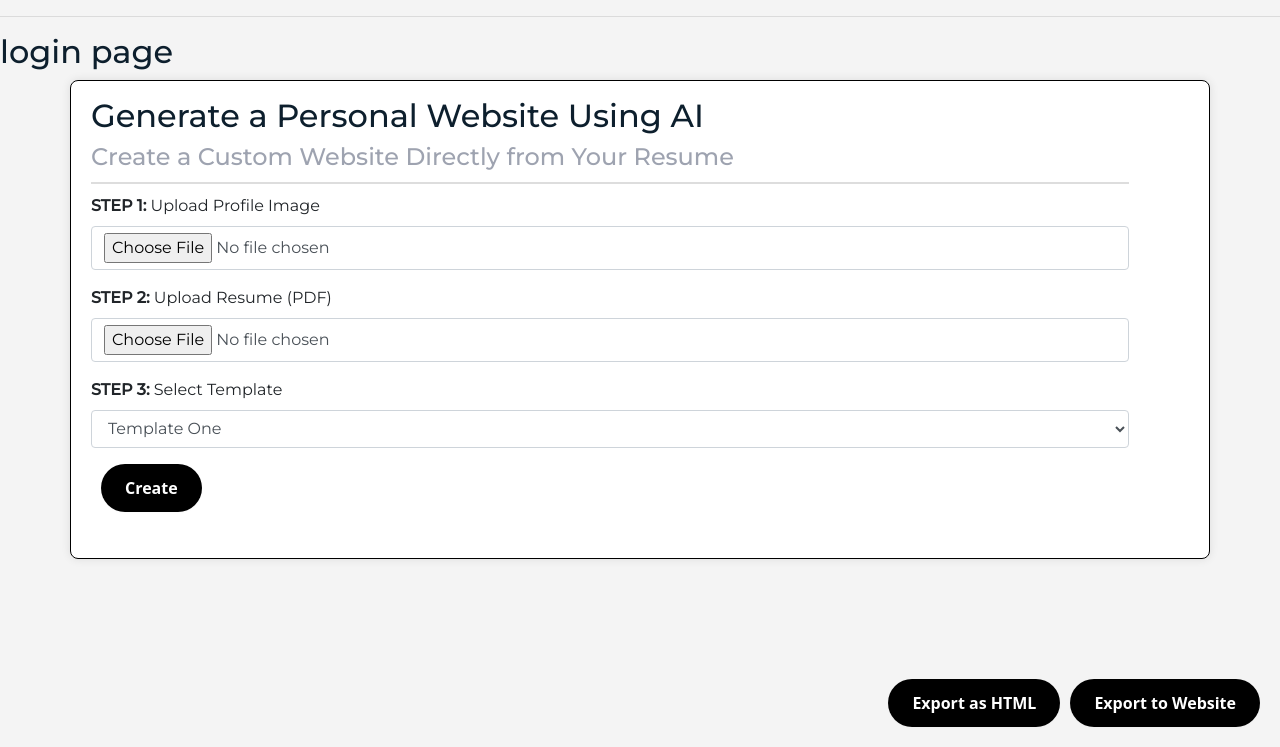
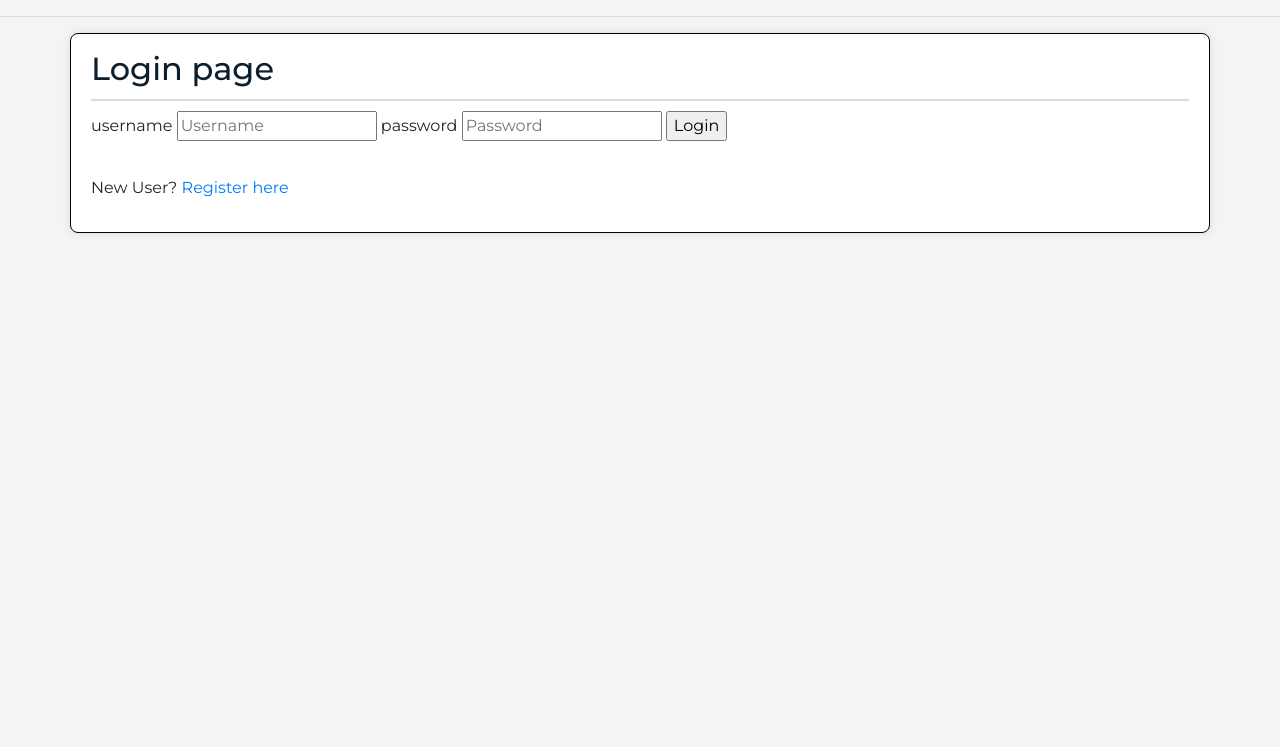
Before and after one commit to hyweric/PortfolioPro, a Flask app: page /login in a window 1280 px wide; the page is wider, and only the part inside the window is pictured. Shown: the part 53-800 px from the top of that part. Run offline with Flask 2, Linux system fonts and the light colour scheme; some libraries are stand-ins or nearby versions.

Commit message:
login structure set up

```diff
--- a/app.py
+++ b/app.py
@@ -1,20 +1,56 @@
+from calculate_routes import calculate_bp
+import os
+
 from flask import Flask, render_template, url_for
-from calculate_routes import calculate_bp
+from flask_sqlalchemy import SQLAlchemy
+from flask_login import UserMixin
+from flask_wtf import FlaskForm
+from wtforms import StringField, PasswordField, SubmitField
+from wtforms.validators import InputRequired, Length, ValidationError
+from flask_bcrypt import Bcrypt
+
 
 app = Flask(__name__)
 app.register_blueprint(calculate_bp)
+app.config['SQLALCHEMY_DATABASE_URI'] = 'sqlite:///database.db'
+app.config['SECRET_KEY'] = os.environ.get('SECRET_KEY')
+db = SQLAlchemy(app)
+
+# User Login System from https://github.com/arpanneupane19/Python-Flask-Authentication-Tutorial/blob/main/app.py
+class User(db.Model, UserMixin):
+    id = db.Column(db.Integer, primary_key=True)
+    username = db.Column(db.String(20), unique=True, nullable=False)
+    password = db.Column(db.String(80), nullable=False)
+
+class RegisterForm(FlaskForm):
+    username = StringField('username', validators=[InputRequired(), Length(min=4, max=20)], render_kw={"placeholder": "Username"})
+    password = PasswordField('password', validators=[InputRequired(), Length(min=8, max=80)], render_kw={"placeholder": "Password"})
+    submit = SubmitField('Sign Up')
+
+    def validate_username(self, username):
+        existing_user_username = User.query.filter_by(username=username.data).first()
+        if existing_user_username:
+            raise ValidationError("Username already exists. Please choose a different one.")
+
+class LoginForm(FlaskForm):
+    username = StringField('username', validators=[InputRequired(), Length(min=4, max=20)], render_kw={"placeholder": "Username"})
+    password = PasswordField('password', validators=[InputRequired(), Length(min=8, max=80)], render_kw={"placeholder": "Password"})
+    submit = SubmitField('Login')
+
 
 @app.route('/')
 def home():
     return render_template('index.html')
 
-@app.route('/login')
+@app.route('/login', methods=['GET', 'POST'])
 def login():
-    return render_template('login.html')
+    form = LoginForm()
+    return render_template('login.html', form=form)
 
-@app.route('/register')
+@app.route('/register', methods=['GET', 'POST'])
 def register():
-    return render_template('register.html')
+    form = RegisterForm()
+    return render_template('register.html', form=form)
 
 if __name__ == "__main__":
     app.run(debug=True)
--- a/myenv/FUTURE_REFENRECE_env_setup.txt
+++ b/myenv/FUTURE_REFENRECE_env_setup.txt
@@ -5,7 +5,7 @@ python -m venv myenv
 # NOTE: this is for mac
 source myenv/bin/activate
 
-pip install flask pymupdf python-dotenv google-generativeai
+pip install flask pymupdf python-dotenv google-generativeai flask_sqlalchemy flask_login flask_bcrypt flask_wtf wtforms email_validator
 
 source myenv/bin/activate
 export FLASK_APP=app.py
--- /dev/null
+++ b/setup.py
@@ -0,0 +1,3 @@
+from app import app, db
+with app.app_context():
+    db.create_all()
--- a/shared.py
+++ b/shared.py
@@ -5,8 +5,9 @@ $ pip install google-generativeai
 """
 import google.generativeai as genai
 from extractStringInfo import extractResumeInfo
-
-genai.configure(api_key = "AIzaSyDy_l6-a7EjphUsVq2xJMyQ3pKmha25gWg")
+import os
+key = os.environ.get('API_KEY')
+genai.configure(api_key = key)
 
 # Set up the model
 generation_config = {
--- a/templates/login.html
+++ b/templates/login.html
@@ -3,10 +3,6 @@
 <script>
     var STATIC_URL = "{{ url_for('static', filename='') }}/";
 </script>
-<body>
-    <h1>login page</h1>
-</body>
-<!-- keep here for now since i like this format -->
 <script>
     var STATIC_URL = "{{ url_for('static', filename='') }}/";
 </script>
@@ -14,50 +10,16 @@
     <div class="container py-3">
         <div class="row justify-content-center">
             <div id="questions" class="col-lg">
-                <h1>Generate a Personal Website Using AI</h1>
-                <h2>Create a Custom Website Directly from Your Resume </h2>
-                <div class="divider"></div>
-                <form id="parameter-form" class="mt-2" enctype="multipart/form-data">
-                    <div class="form-group">
-                        <label for="profileImage"><strong>STEP 1:</strong> Upload Profile Image</label>
-                        <input type="file" id="profileImage" class="form-control" name="profileImage" accept="image/*" required>
-                    </div>
-                    <div class="form-group">
-                        <label for="resume"><strong>STEP 2:</strong> Upload Resume (PDF)</label>
-                        <input type="file" id="resume" class="form-control" name="resume" accept="application/pdf" required>
-                    </div>
-                    <div class="form-group">
-                        <label for="templateSelect"><strong>STEP 3:</strong> Select Template</label>
-                        <select id="templateSelect" class="form-control" name="templateSelect" required>
-                            <option value="templateOne">Template One</option>
-                            <option value="templateTwo">Template Two</option>
-                        </select>
-                    </div>
-                    <button type="submit" class="button-6">Create</button>
-                </form>
-                <p id="status"></p>
+            <h1>Login page</h1>
+            <div class="divider"></div>
+            <form id="parameter-form" class="mt-2" enctype="multipart/form-data" method = "POST" action = "">
+                {{ form.hidden_tag() }}
+                {{ form.username.label }} {{ form.username() }}
+                {{ form.password.label }} {{ form.password() }}
+                {{ form.submit() }}
+            </form>
+            <p>New User? <a href="{{ url_for('register') }}">Register here</a></p>
             </div>
-            <div id="profileFull">
-                <div id="profile-section" style="display: none;">
-                    <div id="profile" class="mb-4">
-                        <div id="profile-info">
-                            <h1 id="name"></h1>
-                            <p id="introduction" class="text-muted"></p>
-                            <p id="contact"></p>
-                        </div>
-                        <img id="profile-image" src="#" alt="Profile Image">
-                    </div>
-                    <h3><strong>Experiences</strong></h3>
-                    <div class="divider"></div>
-                    <div id="job-experiences"></div>
-                    <h3><strong>Other:</strong></h3>
-                    <div class="divider"></div>
-                    <div id="other-experiences"></div>
-                </div>
-            </div>
-            <div class="btn-group btn-fixed">
-                <button id="export-html" class="button-6">Export as HTML</button>
-                <button id="export-to-website" class="button-6">Export to Website</button>
             </div>
         </div>
     </div>
@@ -66,7 +28,6 @@
     <script src="https://cdnjs.cloudflare.com/ajax/libs/jszip/3.1.5/jszip.min.js"></script>
     <script src="https://cdnjs.cloudflare.com/ajax/libs/FileSaver.js/1.3.8/FileSaver.min.js"></script>
     <script type="module" src="{{ url_for('static', filename='scripts/script.js') }}"></script>
-    <script type="module" src="{{ url_for('static', filename='templates.js') }}"></script>
 </body>
 </html>
 {% endblock %}
```
Also changed, not shown: templates/register.html (+23 -1 lines), test/databaseCreation.py (added, +10 -0 lines), test/simpleprogram.py (+1 -1 lines), database.db (added), instance/database.db (added).
